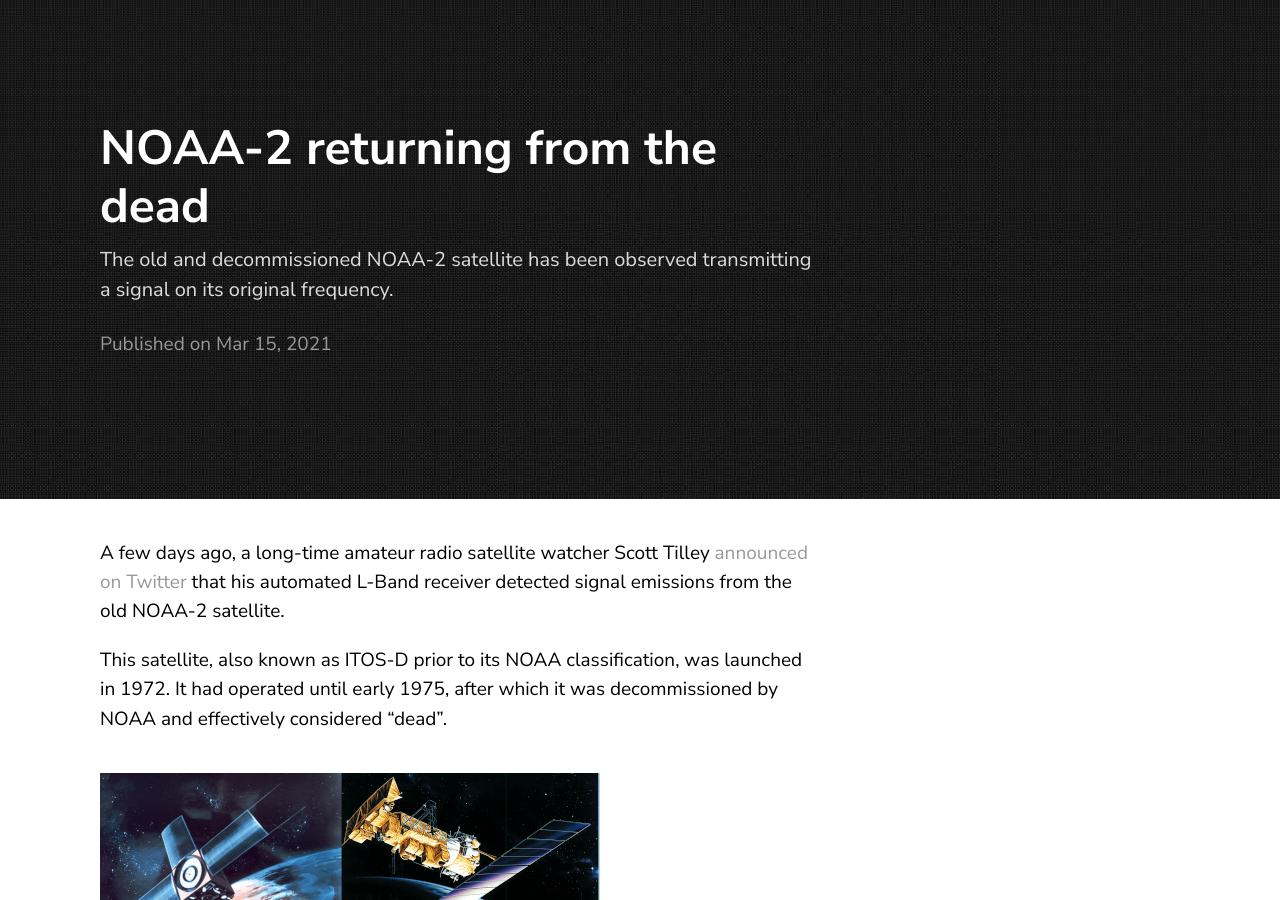
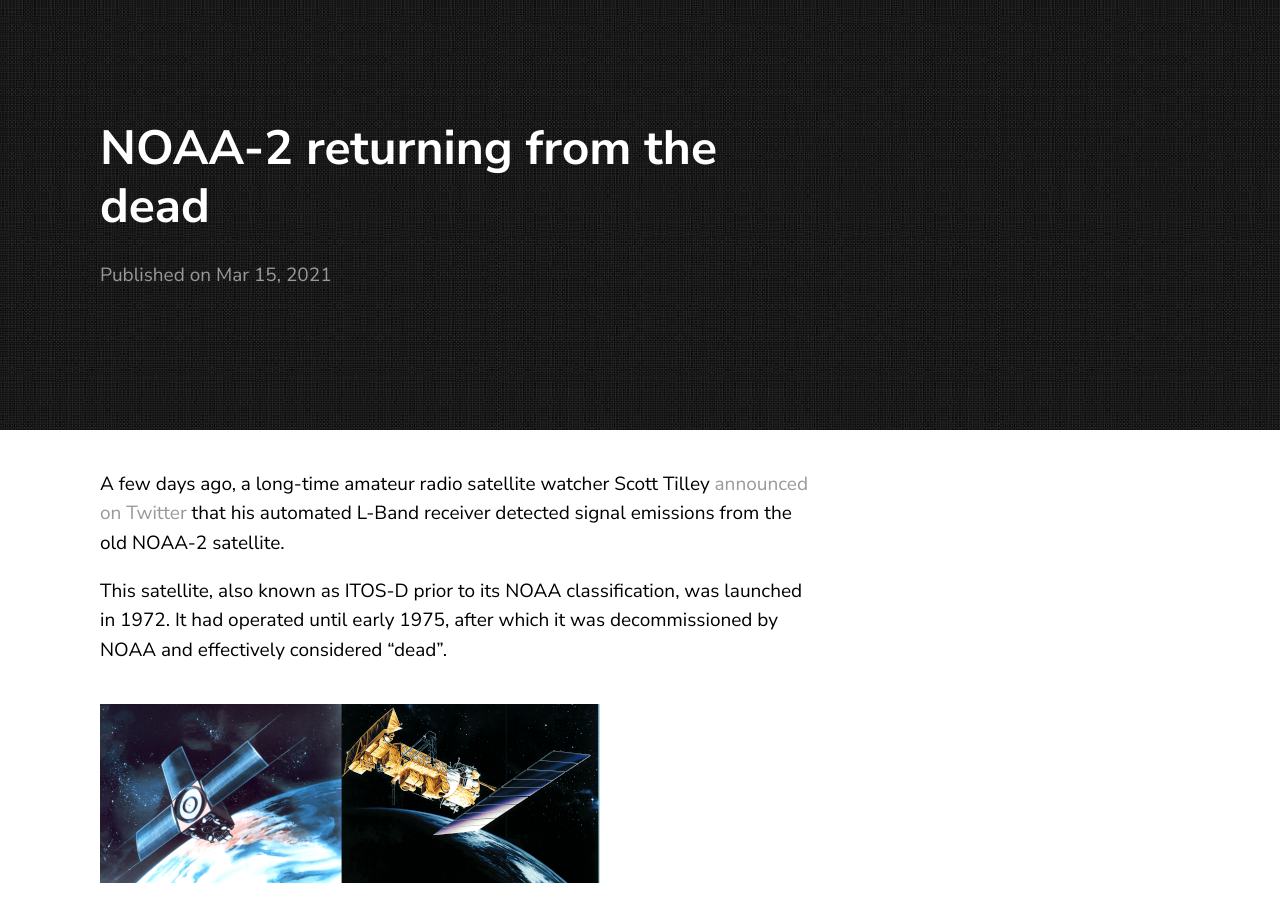
Before and after one commit to sgcderek/sgcderek.github.io, a Jekyll site: the page built from _posts/2021-03-15-noaa2-revival.markdown, in a window 1280 px wide and 900 px high. Built offline with Jekyll 4.4.1, drawn with Linux system fonts in a browser that asks for light colours.

Commit message:
Update 2021-03-15-noaa2-revival.markdown

```diff
--- a/_posts/2021-03-15-noaa2-revival.markdown
+++ b/_posts/2021-03-15-noaa2-revival.markdown
@@ -1,7 +1,7 @@
 ---
 layout: post
 title:  "NOAA-2 returning from the dead"
-description: "The old and decommissioned NOAA-2 satellite has been observed transmitting a signal on its original frequency."
+description:
 date:   2021-03-15
 categories:
 ---
```
